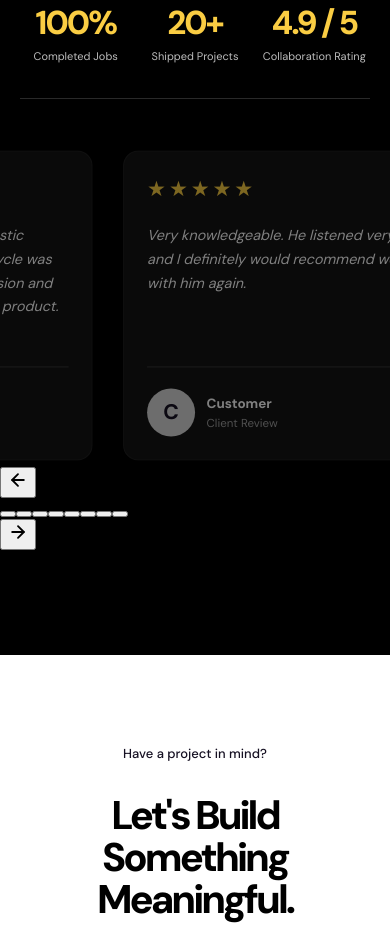
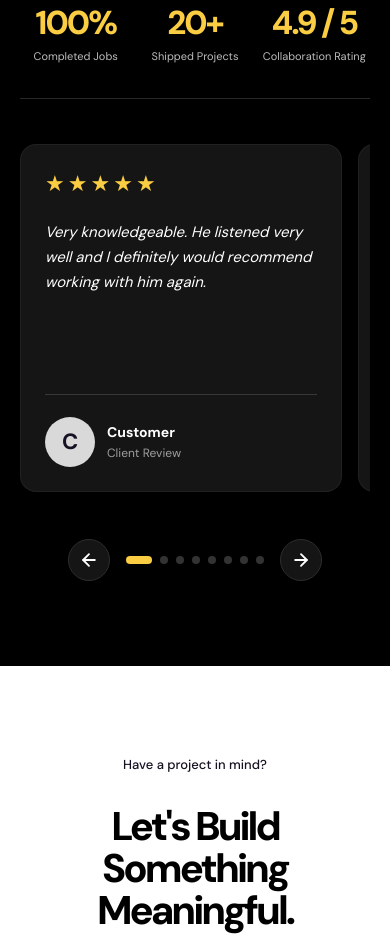
Before and after one commit to Maulnamad/Myweb, a plain HTML site: page index.html in a window 390 px wide. Shown: the part 7160-8094 px from the top of the page. Drawn offline with Linux system fonts and the light colour scheme.

Commit message:
back to last design

```diff
--- a/index.html
+++ b/index.html
@@ -1377,19 +1377,18 @@
         /* FEEDBACK / REVIEWS CAROUSEL */
         .feedback-carousel-wrapper {
             position: relative;
-            margin-top: 55px;
+            margin-top: 60px;
             width: 100%;
+        }
+
+        .feedback-carousel {
             overflow: hidden;
-            padding: 15px 0 35px;
-        }
-
-        .feedback-carousel {
-            overflow: visible;
             width: 100%;
             cursor: grab;
             user-select: none;
             -webkit-user-select: none;
             touch-action: pan-y;
+            padding: 10px 0 24px;
         }
 
         .feedback-carousel:active {
@@ -1398,47 +1397,30 @@
 
         .feedback-track {
             display: flex;
-            gap: 28px;
+            gap: 22px;
             align-items: stretch;
             will-change: transform;
-            transition: transform 0.5s cubic-bezier(0.22, 1, 0.36, 1);
+            transition: transform 0.45s cubic-bezier(0.22, 1, 0.36, 1);
         }
 
         .feedback-card {
-            flex: 0 0 clamp(320px, 35vw, 470px);
-            width: clamp(320px, 35vw, 470px);
-            min-height: 360px;
+            flex: 0 0 365px;
+            width: 365px;
+            min-height: 365px;
             display: flex;
             flex-direction: column;
             background: #151515;
             border-radius: 16px;
-            padding: 32px 30px;
+            padding: 30px;
             border: 1px solid rgba(255, 255, 255, 0.05);
+            transition: border-color 0.3s ease, transform 0.3s ease, box-shadow 0.3s ease;
             box-sizing: border-box;
-            opacity: 0.45;
-            transform: scale(0.95);
-            transition: opacity 0.45s cubic-bezier(0.22, 1, 0.36, 1),
-                        transform 0.45s cubic-bezier(0.22, 1, 0.36, 1),
-                        border-color 0.3s ease,
-                        box-shadow 0.3s ease;
-            cursor: pointer;
         }
 
         .feedback-card:hover {
-            opacity: 0.8;
-            transform: scale(0.97);
-        }
-
-        .feedback-card.is-active {
-            opacity: 1;
-            transform: scale(1);
-            border-color: rgba(250, 205, 67, 0.4);
-            box-shadow: 0 16px 45px rgba(0, 0, 0, 0.6);
-            cursor: grab;
-        }
-
-        .feedback-carousel:active .feedback-card.is-active {
-            cursor: grabbing;
+            border-color: rgba(250, 205, 67, 0.35);
+            transform: translateY(-4px);
+            box-shadow: 0 12px 30px rgba(0, 0, 0, 0.45);
         }
 
         .feedback-stars {
@@ -1494,6 +1476,69 @@
             margin-top: 4px;
         }
 
+        /* Carousel Navigation Controls */
+        .feedback-controls {
+            display: flex;
+            align-items: center;
+            justify-content: center;
+            gap: 22px;
+            margin-top: 30px;
+        }
+
+        .feedback-nav-btn {
+            width: 48px;
+            height: 48px;
+            border-radius: 50%;
+            background: #151515;
+            border: 1px solid #2d2d2d;
+            color: #FFFFFF;
+            display: inline-flex;
+            align-items: center;
+            justify-content: center;
+            cursor: pointer;
+            transition: all 0.25s cubic-bezier(0.2, 0.8, 0.2, 1);
+            outline: none;
+        }
+
+        .feedback-nav-btn:hover {
+            background: #FACD43;
+            color: #000000;
+            border-color: #FACD43;
+            transform: scale(1.08);
+            box-shadow: 0 4px 20px rgba(250, 205, 67, 0.3);
+        }
+
+        .feedback-nav-btn:active {
+            transform: scale(0.94);
+        }
+
+        .feedback-indicators {
+            display: flex;
+            align-items: center;
+            gap: 8px;
+        }
+
+        .feedback-dot {
+            width: 8px;
+            height: 8px;
+            border-radius: 4px;
+            background: #333333;
+            cursor: pointer;
+            transition: all 0.3s ease;
+            border: none;
+            padding: 0;
+        }
+
+        .feedback-dot.active {
+            width: 26px;
+            background: #FACD43;
+            border-radius: 4px;
+        }
+
+        .feedback-dot:hover:not(.active) {
+            background: #777777;
+        }
+
         /* =========================================
    07 — CONTACT
 ========================================= */
@@ -1789,7 +1834,6 @@
 
             .feedback-carousel-wrapper {
                 margin-top: 35px;
-                padding: 10px 0 20px;
             }
 
             .feedback-track {
@@ -1797,21 +1841,22 @@
             }
 
             .feedback-card {
-                flex: 0 0 clamp(280px, 82vw, 360px);
-                width: clamp(280px, 82vw, 360px);
                 min-height: 0;
                 padding: 24px;
-                opacity: 0.5;
-                transform: scale(0.96);
-            }
-
-            .feedback-card.is-active {
-                opacity: 1;
-                transform: scale(1);
             }
 
             .feedback-card blockquote {
                 font-size: 15px;
+            }
+
+            .feedback-controls {
+                margin-top: 24px;
+                gap: 16px;
+            }
+
+            .feedback-nav-btn {
+                width: 42px;
+                height: 42px;
             }
 
             .final-contact {
@@ -2513,9 +2558,8 @@
                     <span>Collaboration Rating</span>
                 </div>
             </div>
-        </div>
-
-        <div class="feedback-carousel-wrapper">
+
+            <div class="feedback-carousel-wrapper">
                 <div class="feedback-carousel" id="feedbackCarousel" aria-label="Customer Testimonials Carousel">
                     <div class="feedback-track" id="feedbackTrack">
 
```
